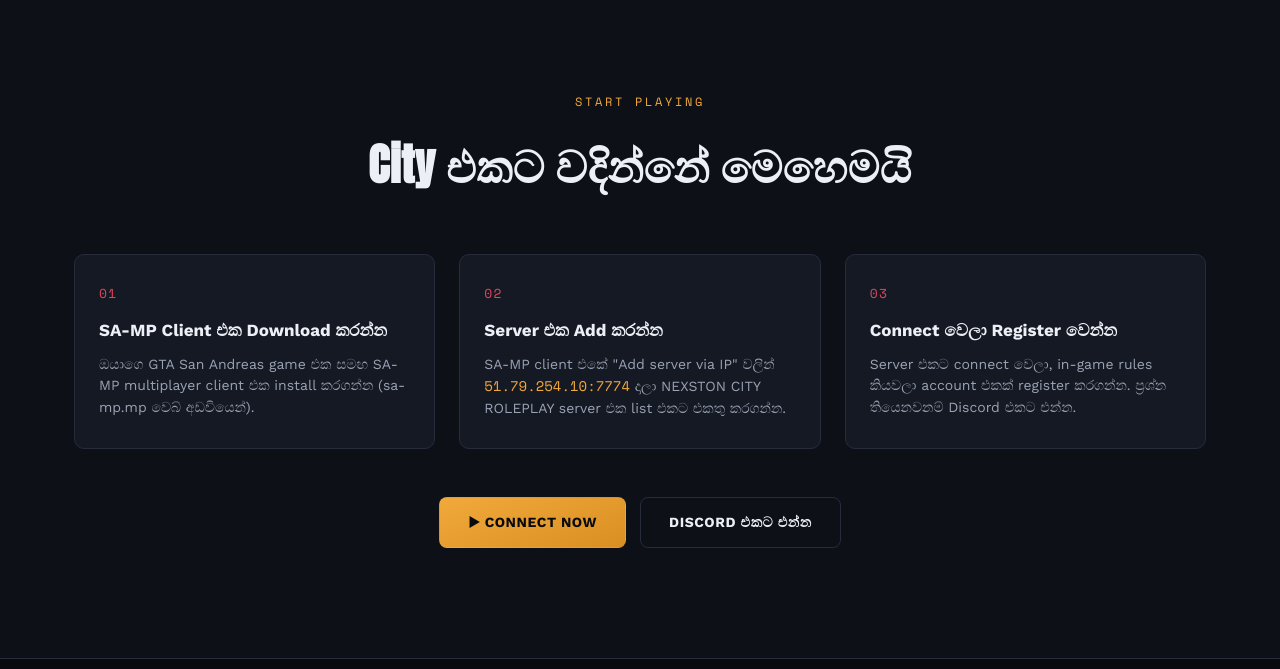
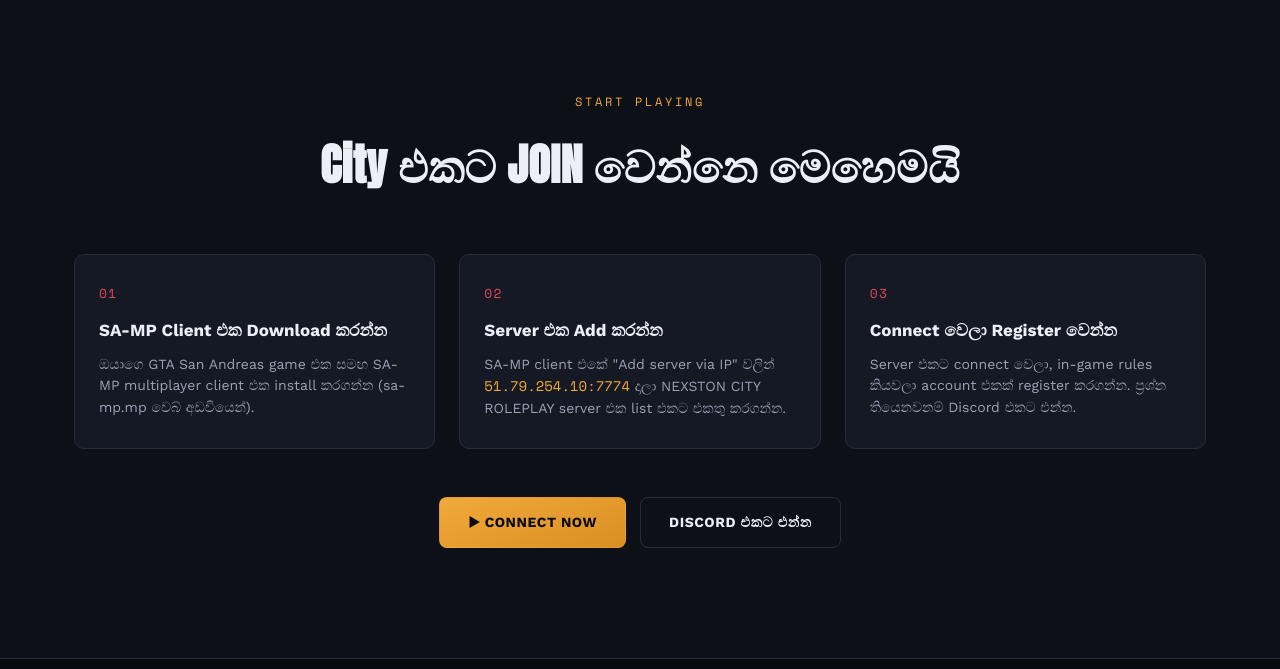
Before and after one commit to m81476705-gif/NEXSTON-WEB, a website: page public/index.html in a window 1280 px wide. Shown: the part 1738-2407 px from the top of the page. Drawn offline with nearby package versions, Linux system fonts and the light colour scheme; no server answers.

Commit message:
Update index.html

```diff
--- a/public/index.html
+++ b/public/index.html
@@ -142,7 +142,7 @@
   <section class="join" id="join">
     <div class="wrap">
       <p class="eyebrow center">START PLAYING</p>
-      <h2 class="section-title center">City එකට වදින්නේ මෙහෙමයි</h2>
+      <h2 class="section-title center">City එකට JOIN වෙන්නෙ මෙහෙමයි</h2>
 
       <ol class="steps">
         <li class="step">
```
